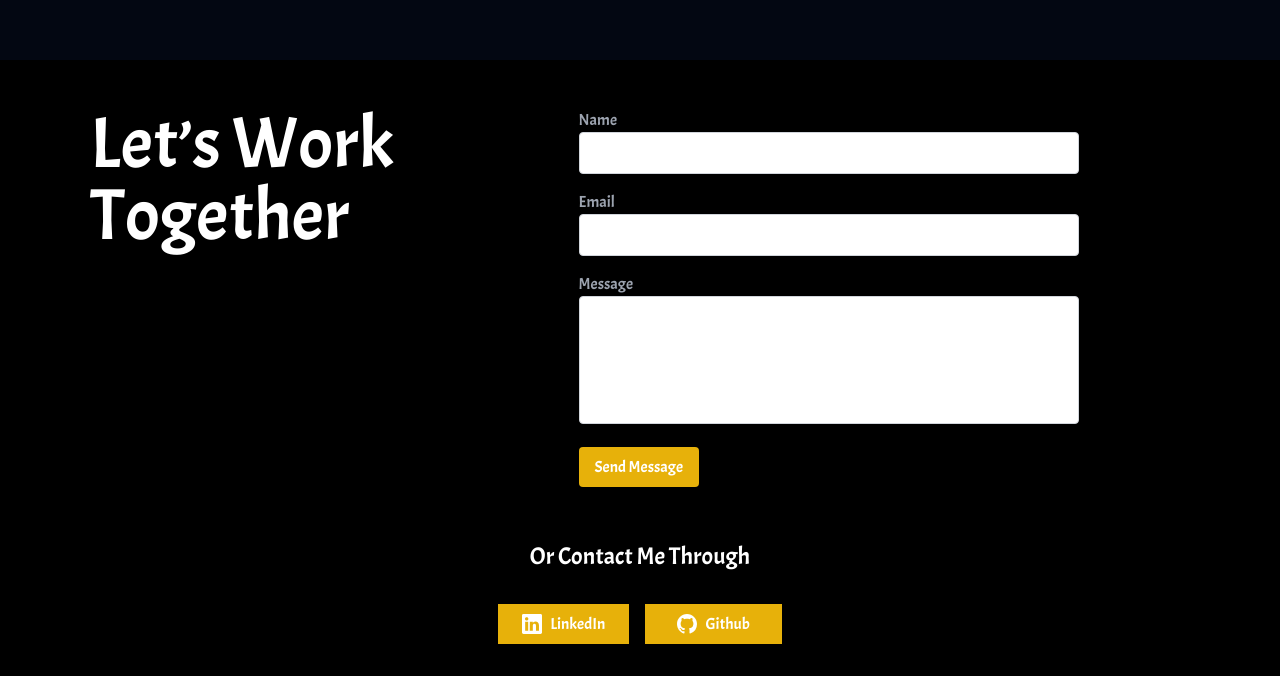
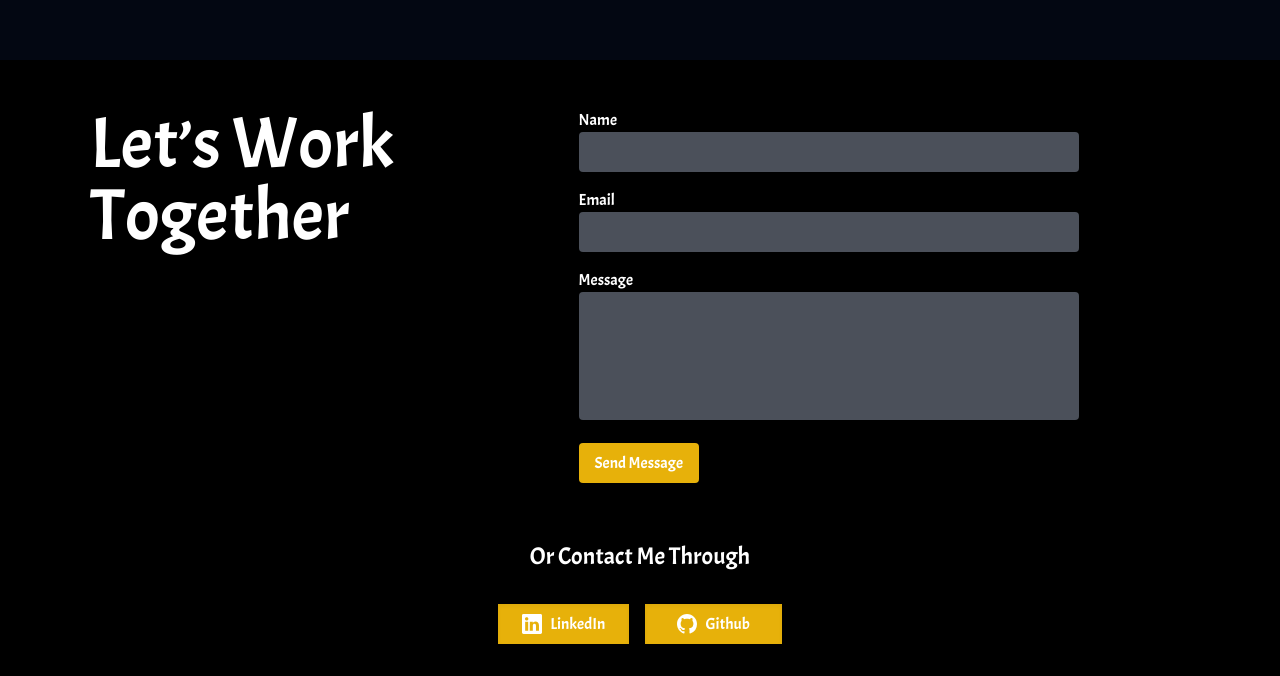
Before and after one commit to mmounib/Portfolio, a Next.js app: page / in a window 1280 px wide. Shown: the part 2788-3464 px from the top of the page. Built offline with nearby package versions, Linux system fonts and the light colour scheme; a web font is replaced by a local one.

Commit message:
ending contact section

```diff
--- a/app/Components/Contact.tsx
+++ b/app/Components/Contact.tsx
@@ -1,5 +1,6 @@
 
 import Link from 'next/link'
+import { useState } from 'react'
 import { BsGithub, BsLinkedin } from 'react-icons/bs'
 
 
@@ -9,6 +10,7 @@ import { BsGithub, BsLinkedin } from 'react-icons/bs'
 // 	}
 // ]
 const Contact = () => {
+
 	return (
 	  	<div className="bg-black">
 			<div className="flex w-[1100px] mx-auto min-h-[400px] mt-12">
@@ -16,16 +18,16 @@ const Contact = () => {
 				<div className="flex flex-col w-full h-full">
 					<form className="w-[500px] mx-auto ">
 						<div className="mb-4 ">
-							<label htmlFor="name" className="block font-medium text-gray-400">Name</label>
-							<input type="text" id="name" name="name" required className="border border-gray-300 rounded px-3 py-2 w-full focus:outline-none focus:border-blue-500" />
+							<label htmlFor="name" className="block font-medium text-white">Name</label>
+							<input type="text" id="name" name="name" required className="bg-gray-500 opacity-70 rounded px-3 py-2 w-full focus:outline-none text-white" />
 						</div>
 						<div className="mb-4">
-							<label htmlFor="email" className="block font-medium text-gray-400">Email</label>
-							<input type="email" id="email" name="email" required className="border border-gray-300 rounded px-3 py-2 w-full focus:outline-none focus:border-blue-500" />
+							<label htmlFor="email" className="block font-medium text-white">Email</label>
+							<input type="email" id="email" name="email" required className=" bg-gray-500 opacity-70 rounded px-3 py-2 w-full focus:outline-none text-white" />
 						</div>
 						<div className="mb-4">
-							<label htmlFor="message" className="block font-medium text-gray-400">Message</label>
-							<textarea id="message" name="message" required className="border border-gray-300 rounded px-3 py-2 w-full h-32 resize-none focus:outline-none focus:border-blue-500"></textarea>
+							<label htmlFor="message" className="block font-medium text-white">Message</label>
+							<textarea id="message" name="message" required className="bg-gray-500 opacity-70 rounded px-3 py-2 w-full h-32 resize-none focus:outline-none text-white "></textarea>
 						</div>
 						<div className="">
 							<button type="submit" className="bg-[#E7B10A] text-white py-2 px-4 rounded ">Send Message</button>
@@ -38,11 +40,11 @@ const Contact = () => {
 			<div className="flex flex-col mx-auto w-[1100px] items-center min-h-[90px] my-8">
 				<h3 className='text-white text-2xl'>Or Contact Me Through</h3>
 				<div className="flex gap-4 mt-8 justify-center items-center w-full">
-					<Link href="https://www.linkedin.com/in/mouad-mounib-954418193/" className='text-white flex gap-2 bg-[#E7B10A] py-2 px-6 items-center'>
+					<Link href="https://www.linkedin.com/in/mouad-mounib-954418193/" className='text-white flex gap-2 bg-[#E7B10A] py-2 px-6 items-center shadow-inner'>
 						<BsLinkedin size={20} className='text-white transition-all' />
 						<span>LinkedIn</span>
 					</Link>
-					<Link href="https://github.com/mmounib" className='text-white flex gap-2 bg-[#E7B10A] py-2 px-8 items-center'>
+					<Link href="https://github.com/mmounib" className='text-white flex gap-2 bg-[#E7B10A] py-2 px-8 items-center shadow-inner'>
 						<BsGithub size={20} className=' ' />
 						<span>Github</span>
 					</Link>
--- a/app/globals.css
+++ b/app/globals.css
@@ -92,13 +92,13 @@ p {
 	/* font-family: 'Rubik', sans-serif; */
 }
 
-input {
-	color: black;
+/* input {
+	color: white;
 	padding: 5px 0;
 	width: 100px;
 	border-radius: 5px;
 	outline: none;
-}
+} */
 
 .box {
 	border-radius: 15px;
```
